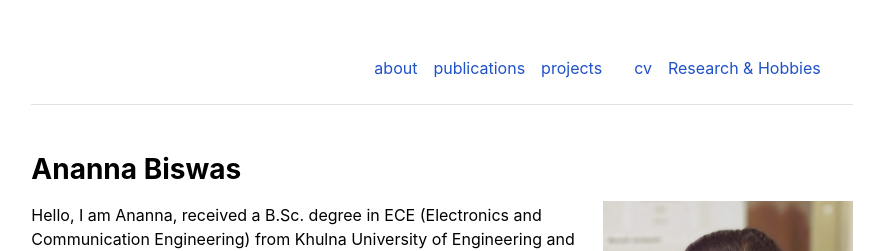
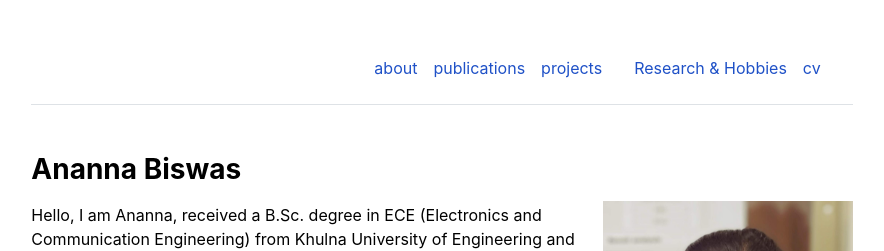
Before and after one commit to Anannabiswas/anannabiswas.github.io, a Jekyll site: the page built from index.md, in a window 1280 px wide. Shown: the top 251 px of the page, without its empty margins (198-1082 px from the left). Built offline with Jekyll 4.4.1, drawn with Linux system fonts in a browser that asks for light colours; part of the change alters nothing that is shown.

```diff
--- a/_data/settings.yml
+++ b/_data/settings.yml
@@ -4,8 +4,8 @@ menu:
 - {name: 'publications', url: '/publications'}
 - {name: 'projects', url: '/projects'}
 - #{name: 'courses', url: '/courses'}
+- {name: 'Research & Hobbies', url: '/Research and Hobbies'}
 - {name: 'cv', url: '/assets/cv/Ananna_CV.pdf'}
-- {name: 'Research & Hobbies', url: '/Research and Hobbies'}
 - #{name: 'blog', url: '/contact'}
 
 
```
